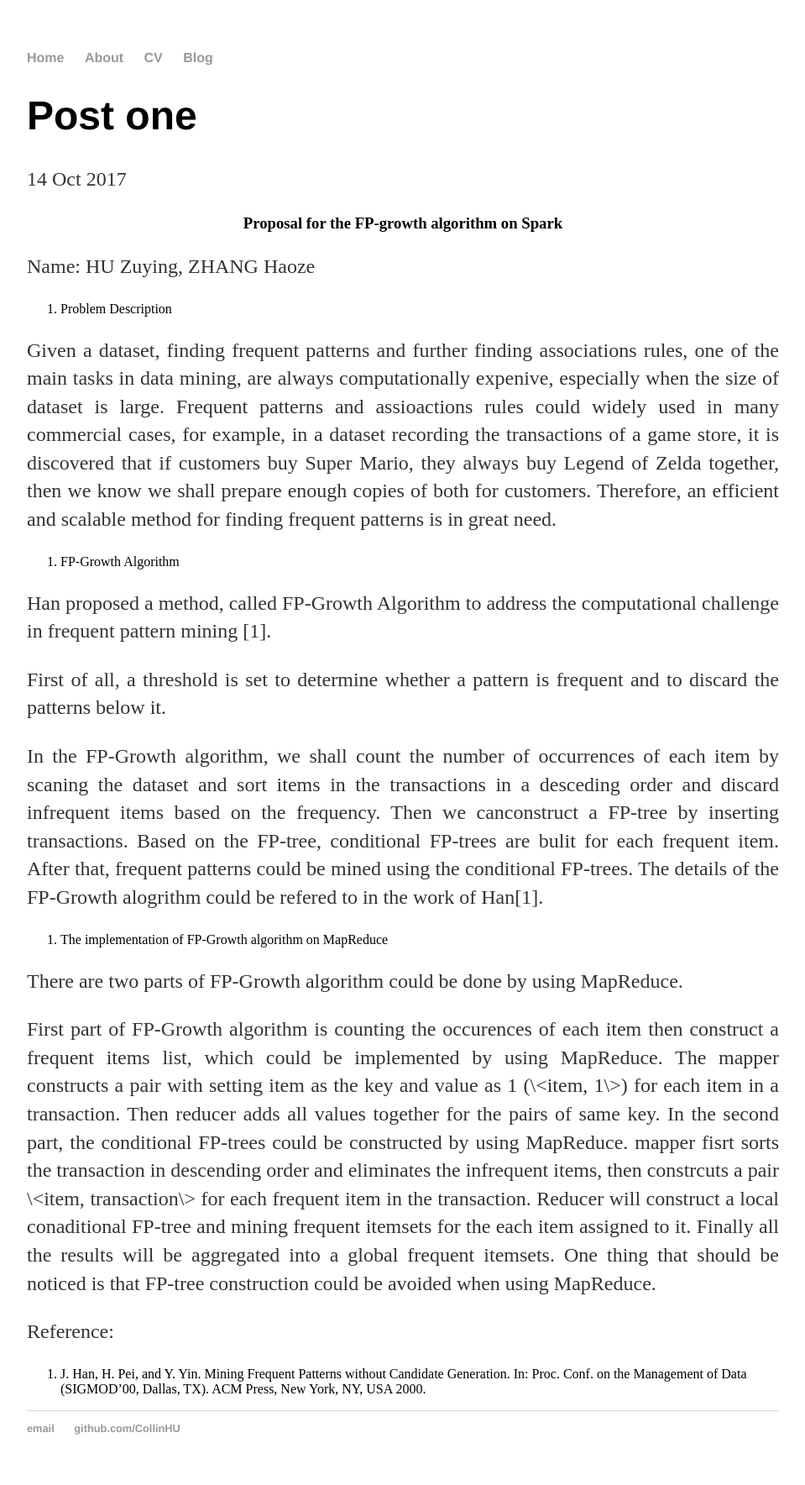
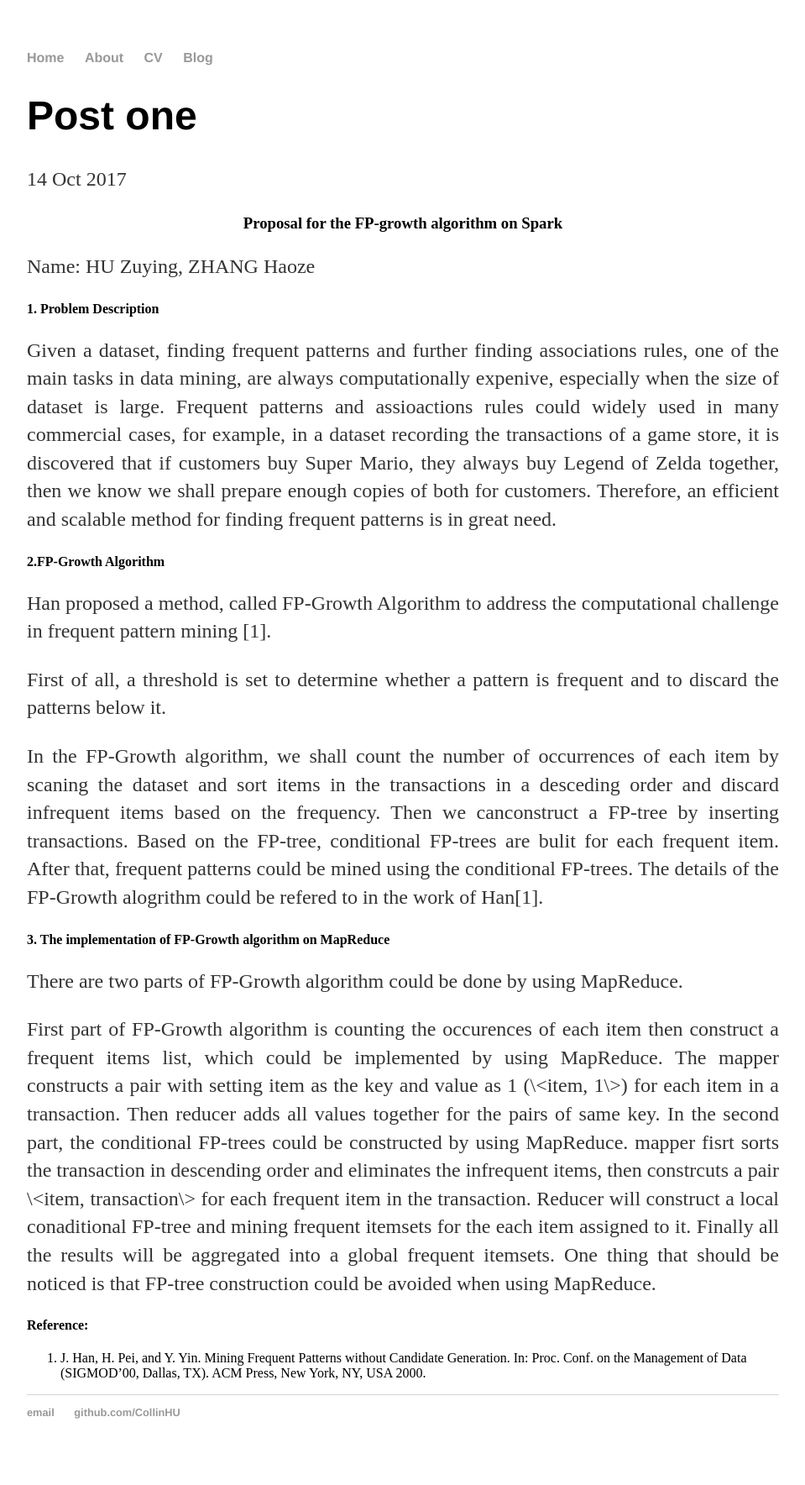
Before and after one commit to CollinHU/CollinHU, a Jekyll site: the page built from _posts/2017-10-14-Collin.md, in a window 1280 px wide. Shown: the whole page at 84% size, without its empty margins (160-1119 px from the left). Built offline with Jekyll 4.4.1, drawn with Linux system fonts in a browser that asks for light colours.

Commit message:
Update 2017-10-14-Collin.md

```diff
--- a/_posts/2017-10-14-Collin.md
+++ b/_posts/2017-10-14-Collin.md
@@ -7,11 +7,11 @@ date: 2017-10-14
 
 Name: HU Zuying, ZHANG Haoze
 
-1. Problem Description
+<h4>1. Problem Description</h4>
 
 <p style="text-align:justify;">Given a dataset, finding frequent patterns and further finding associations rules, one of the main tasks in data mining, are always computationally expenive, especially when the size of dataset is large. Frequent patterns and assioactions rules could widely used in many commercial cases, for example, in a dataset recording the transactions of a game store, it is discovered that if customers buy Super Mario, they always buy Legend of Zelda together, then we know we shall prepare enough copies of both for customers.  Therefore, an efficient and scalable method for finding frequent patterns is in great need.</p>
 
-2.    FP-Growth Algorithm
+<h4>2.FP-Growth Algorithm</h4>
 
 <p style="text-align:justify;">Han proposed a method, called FP-Growth Algorithm to address the computational challenge in frequent pattern mining [1].</p>
 
```
Also changed, not shown: other parts of _posts/2017-10-14-Collin.md (+2 -2 lines).
